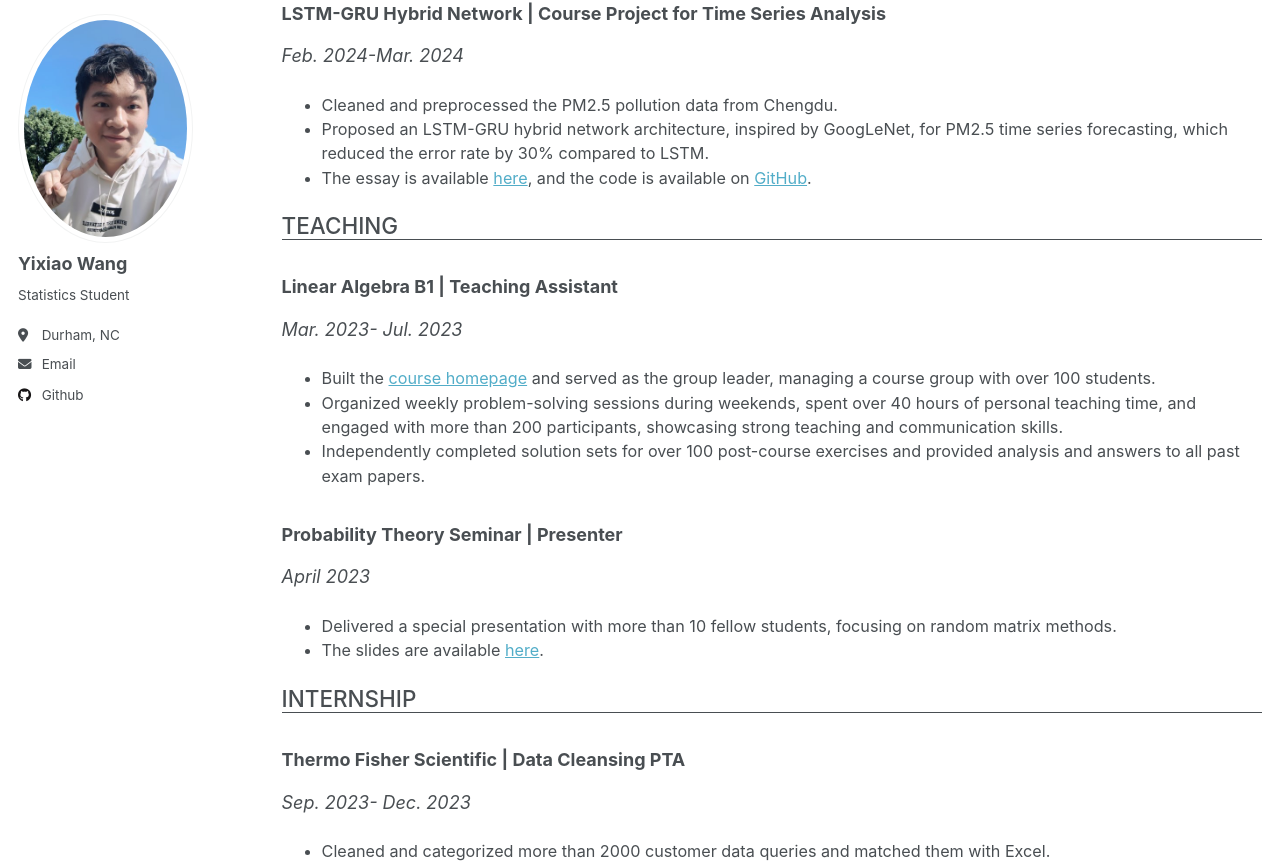
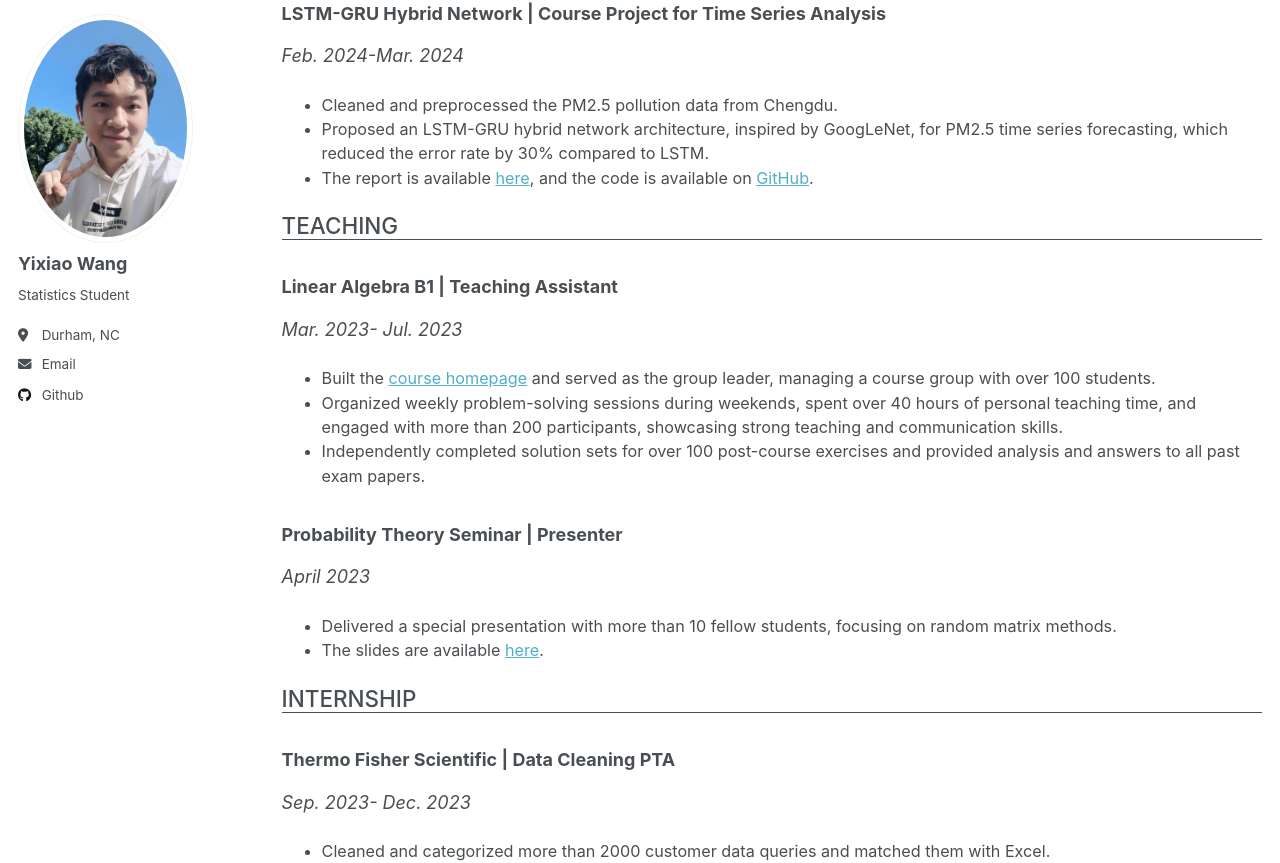
Before and after one commit to Yixiao-Wang-Stats/Yixiao-Wang-Stats.github.io, a Jekyll site: the page built from _pages/cv.md, in a window 1280 px wide and 1400 px high, scrolled down 722 px. Shown: the part 92-955 px from the top of the window. Built offline with Jekyll 4.4.1, drawn with Linux system fonts in a browser that asks for light colours; nearby versions of some CDN libraries; library files that are not in the unit come from our copies; a script that is not in the unit is left out.

Commit message:
Update cv.md

```diff
--- a/_pages/cv.md
+++ b/_pages/cv.md
@@ -41,7 +41,7 @@ _Supervised by Associate Professor Lan Xiaohong from USTC._
 _Feb. 2024-Mar. 2024_
 - Cleaned and preprocessed the PM2.5 pollution data from Chengdu.
 - Proposed an LSTM-GRU hybrid network architecture, inspired by GoogLeNet, for PM2.5 time series forecasting, which reduced the error rate by 30% compared to LSTM.
-- The essay is available [here](https://yixiao-wang-stats.github.io/files/LSTMGRU.pdf), and the code is available on [GitHub](https://github.com/Yixiao-Wang-Stats/LSTM-GRU-Hybrid-Network).
+- The report is available [here](https://yixiao-wang-stats.github.io/files/LSTMGRU.pdf), and the code is available on [GitHub](https://github.com/Yixiao-Wang-Stats/LSTM-GRU-Hybrid-Network).
 
 
 ## TEACHING
@@ -60,7 +60,7 @@ _April 2023_
 
 ## INTERNSHIP
 ---
-### Thermo Fisher Scientific | Data Cleansing PTA
+### Thermo Fisher Scientific | Data Cleaning PTA
 _Sep. 2023- Dec. 2023_
 - Cleaned and categorized more than 2000 customer data queries and matched them with Excel.
 - Wrote Excel functions to add wildcards to the dataset to be cleaned, significantly improving team efficiency.
```
